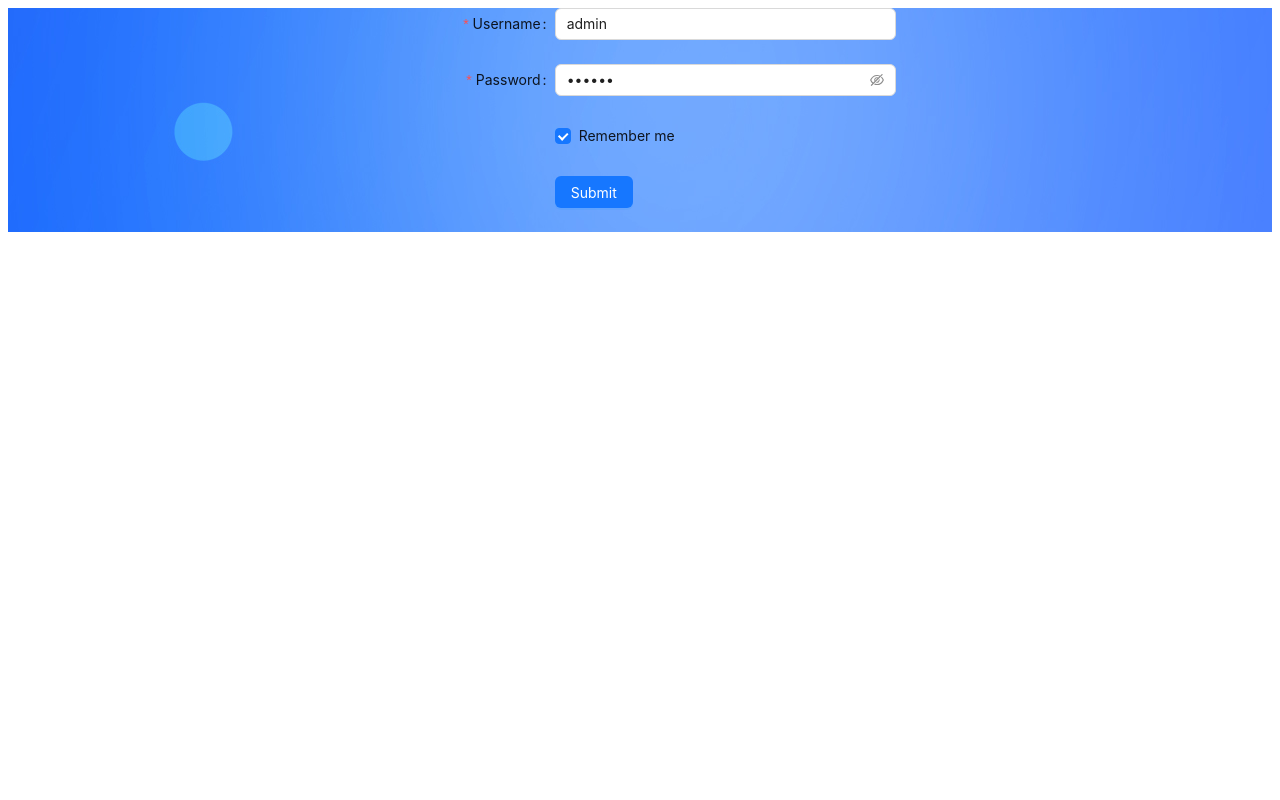
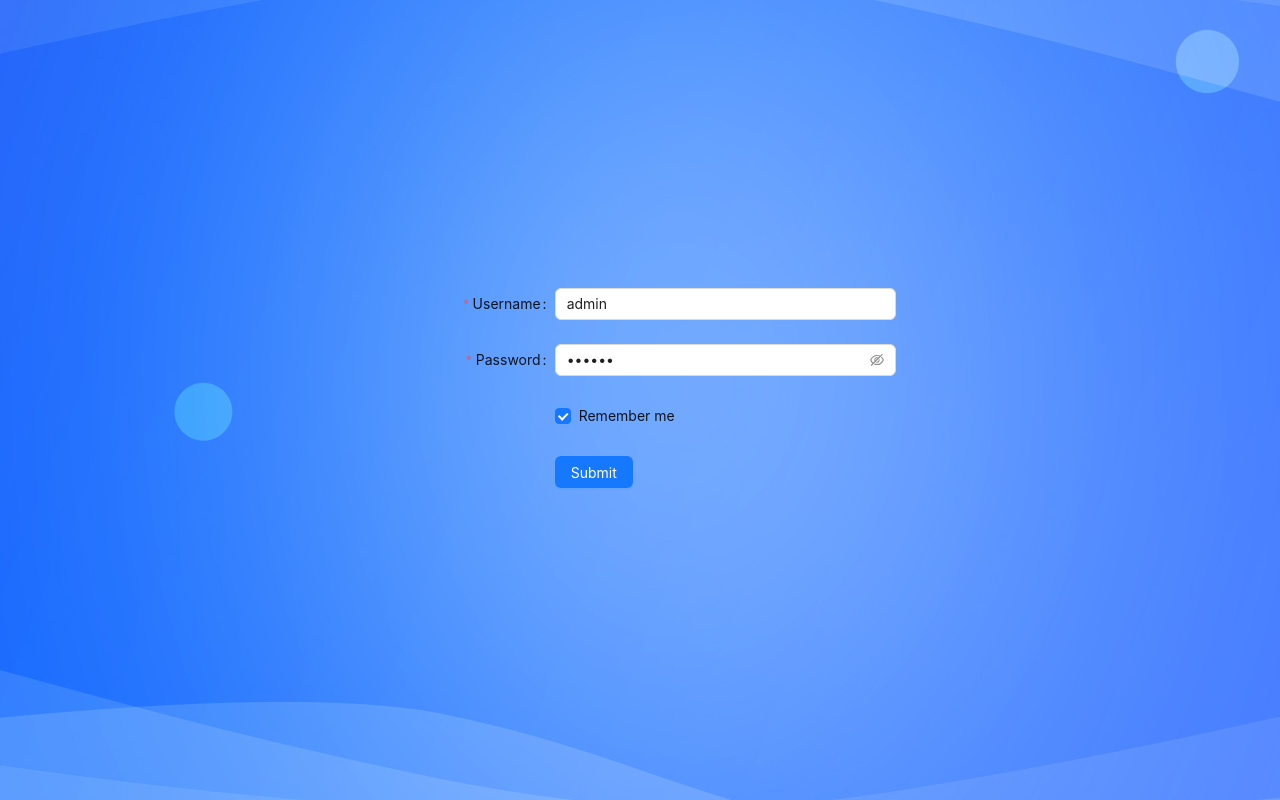
Before and after one commit to wavyhair/Hospital-Admin, a React (Create React App) app: page /login in a window 1280 px wide. Built offline with nearby package versions, Linux system fonts and the light colour scheme.

Commit message:
:tada:高度修改

```diff
--- a/src/styles/index.css
+++ b/src/styles/index.css
@@ -1,11 +1,14 @@
+ html,body{
+  height: 100%;
+  margin: 0;
+  padding: 0;
+ }
 #root {
   width: 100%;
   min-width: 1200px;
   height: 100%;
 }
-.App {
-  height: 100%;
-}
+
 /* 全局通用样式 */
 .ml {
   margin-left: 10px;
```
